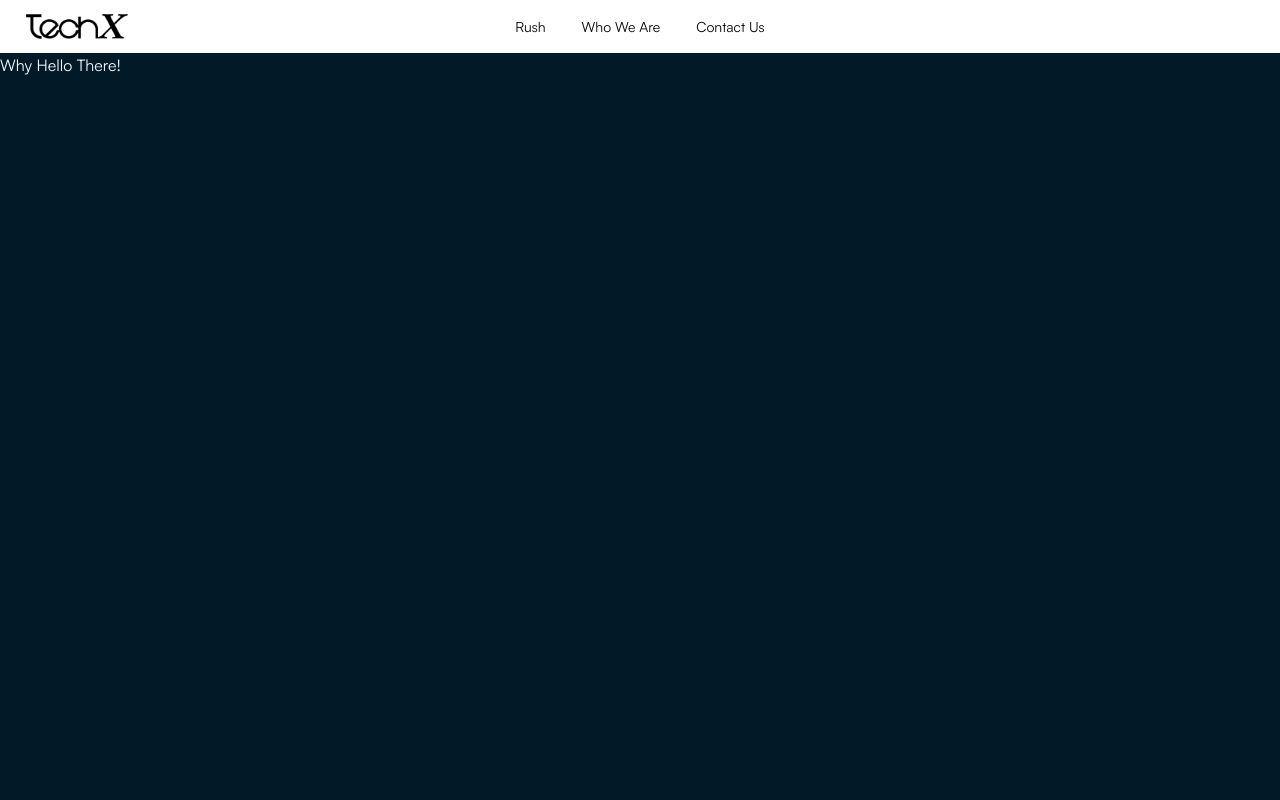
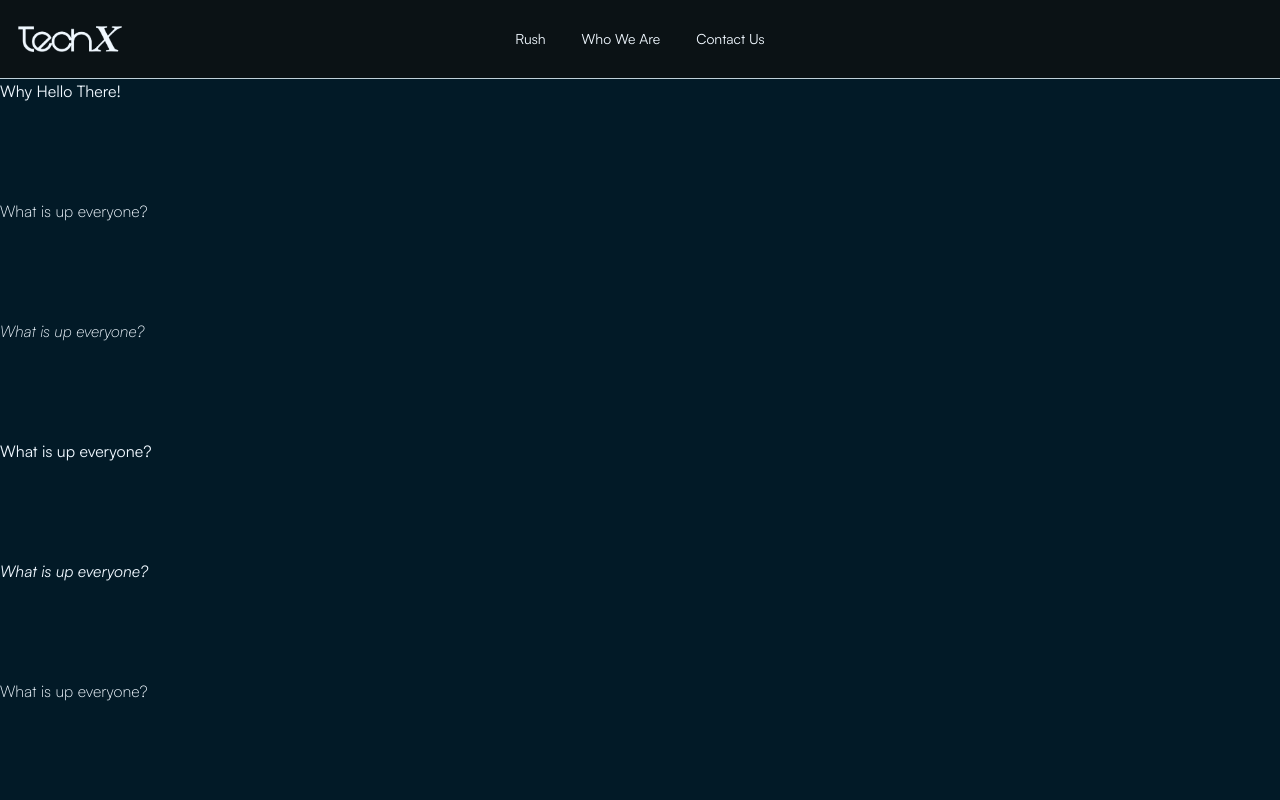
Before and after one commit to The-TechX-Society/website, a Next.js app: page / in a window 1280 px wide. Shown: the top 800 px of the page. Built offline with nearby package versions, Linux system fonts and the light colour scheme.

Commit message:
[feature] nav bar color schemes

```diff
--- a/app/page.tsx
+++ b/app/page.tsx
@@ -10,7 +10,31 @@ export default function Home() {
     return (
         <main>
             <Navigation colorScheme="primary" />
-            <h1>Why Hello There!</h1>
+
+            <div className="space-y-24">
+                <h1>Why Hello There!</h1>
+
+                <p style={{ fontWeight: 300 }}>What is up everyone?</p>
+                <p style={{ fontWeight: 300 }}>
+                    <i>What is up everyone?</i>
+                </p>
+
+                <p style={{ fontWeight: 400 }}>What is up everyone?</p>
+                <p style={{ fontWeight: 400 }}>
+                    <i>What is up everyone?</i>
+                </p>
+
+                <p style={{ fontWeight: 300 }}>What is up everyone?</p>
+                <p style={{ fontWeight: 300 }}>
+                    <i>What is up everyone?</i>
+                </p>
+
+                <p style={{ fontWeight: 400 }}>What is up everyone?</p>
+                <p style={{ fontWeight: 400 }}>
+                    <i>What is up everyone?</i>
+                </p>
+
+            </div>
         </main>
     );
 }
--- a/components/ui/navigation/nav.css
+++ b/components/ui/navigation/nav.css
@@ -1,10 +1,15 @@
 .nav-root {
     box-sizing: border-box;
-    color: oklch(14.5% 0 0deg);
+    color: var(--nav-text-color);
     width: 100%;
     height: max-content;
-    padding: 4px 16px;
-    background-color: white;
+    padding: 16px 8px;
+    border-bottom: 1px solid var(--nav-border-color);
+    background-color: var(--nav-bg-color);
+
+    position: sticky;
+    top: 0;
+    z-index: 100;
 
     display: grid;
     grid-template-columns: 1fr auto 1fr;
@@ -68,23 +73,23 @@
     font-size: 0.875rem;
     font-weight: 400;
     line-height: 1.25rem;
-    color: oklch(14.5% 0 0deg);
+    color: var(--nav-trg-color);
     -webkit-user-select: none;
     user-select: none;
     text-decoration: none;
 
     @media (hover: hover) {
         &:hover {
-            background-color: oklch(97% 0 0deg);
+            background-color: var(--nav-trg-bg-hover-color);
         }
     }
 
     &[data-pressed] {
-        background-color: oklch(97% 0 0deg);
+        background-color: var(--nag-trg-bg-pressed-color);
     }
 
     &:focus-visible {
-        outline: 2px solid oklch(14.5% 0 0deg);
+        outline: 2px solid var(--nav-trg-ol-focus-color);
         outline-offset: -1px;
     }
 
@@ -92,3 +97,23 @@
         padding: 0 0.5rem;
     }
 }
+
+.primary {
+    --nav-text-color: var(--neutral-3);
+    --nav-border-color: var(--neutral-4);
+    --nav-bg-color: var(--neutral-1);
+    --nav-trg-color: var(--nav-text-color);
+    --nav-trg-bg-hover-color: var(--primary-2);
+    --nav-trg-bg-pressed-color: var(--primary-3);
+    --nav-trg-ol-focus-color: var(--primary-1);
+}
+
+.accent {
+    --nav-text-color: var(--neutral-3);
+    --nav-border-color: var(--neutral-3);
+    --nav-bg-color: var(--neutral-1);
+    --nav-trg-color: var(--nav-text-color);
+    --nav-trg-bg-hover-color: var(--accent-2);
+    --nav-trg-bg-pressed-color: var(--accent-3);
+    --nav-trg-ol-focus-color: var(--accent-1);
+}
--- a/components/ui/navigation/nav.tsx
+++ b/components/ui/navigation/nav.tsx
@@ -16,11 +16,12 @@ import "./nav.css";
 interface NavigationProps extends ColoredComponent, AnimatedComponent { }
 
 export function Navigation({ colorScheme }: NavigationProps) {
+
     return (
         <NavigationMenu.Root className={`nav-root ${colorScheme}`}>
             <div className="nav-logo-container">
                 <Link href="/" className="nav-logo-link">
-                    <Image src="/logos/techx_dark.png" alt="logo" width={1000} height={250} />
+                    <Image src="/logos/techx_light.png" alt="logo" width={1000} height={250} loading="eager" />
                 </Link>
             </div>
 
```
